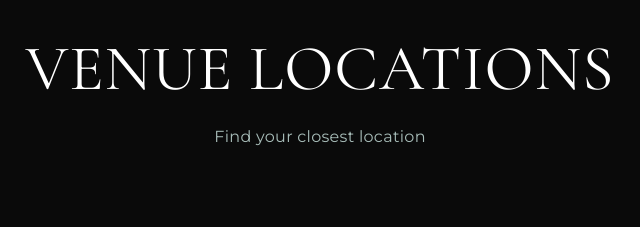
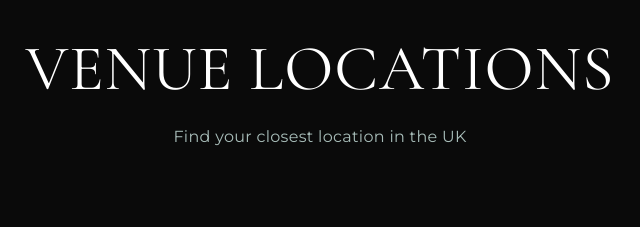
Before and after one commit to hannahshewan-rgb/OpenHouse, a plain HTML site: page index.html in a window 1280 px wide. Shown: the part 1860-2087 px from the top of the page, 320-960 px from the left. Drawn offline with nearby package versions, Linux system fonts and the light colour scheme.

Commit message:
Update index.html

```diff
--- a/index.html
+++ b/index.html
@@ -560,7 +560,7 @@
     <section class="locations-section" id="locations">
         <div class="section-header">
             <h2 class="section-title">Venue Locations</h2>
-            <p class="section-subtitle">Find your closest location</p>
+            <p class="section-subtitle">Find your closest location in the UK</p>
         </div>
 
         <div class="locations-list">
```
